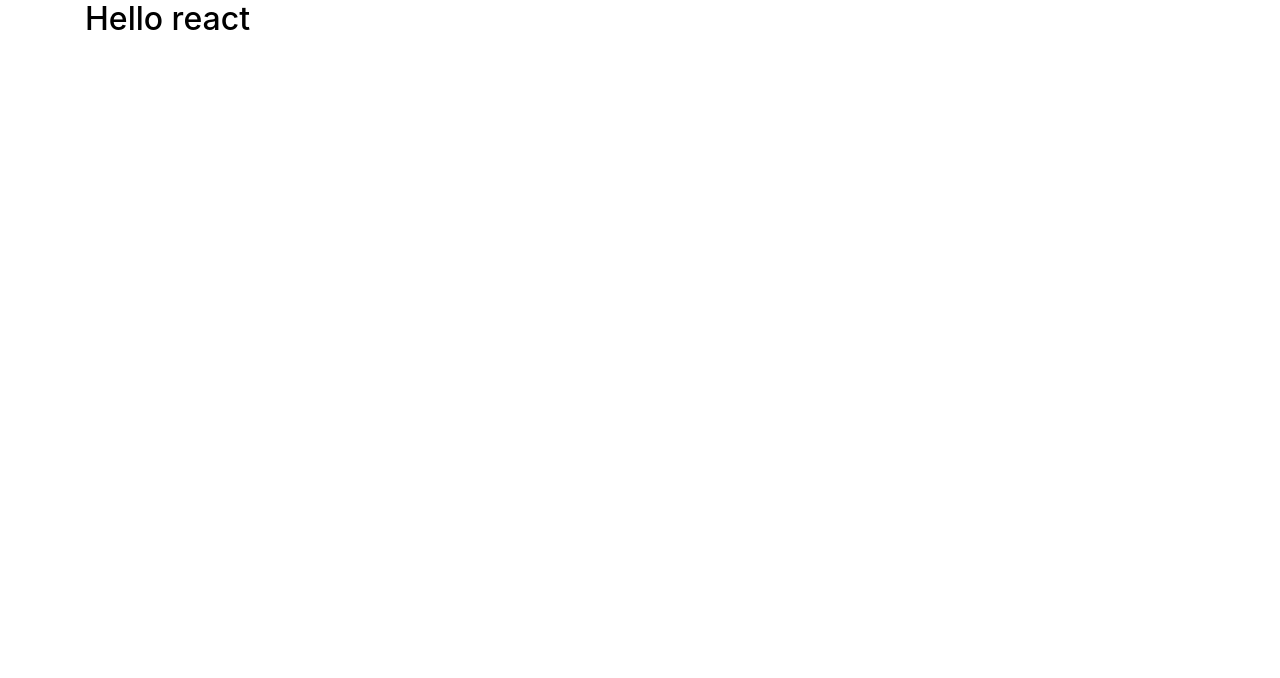
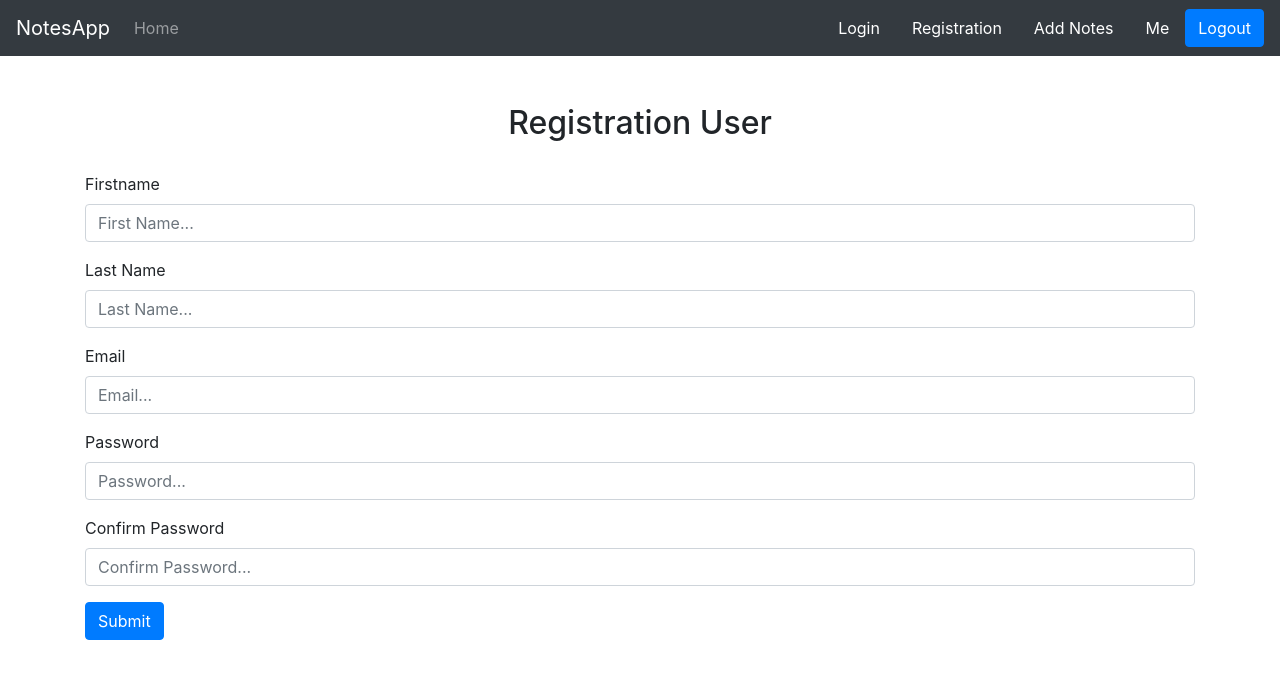
Before and after one commit to jakdev047/frontend, a React (Create React App) app: page /registration in a window 1280 px wide. Shown: the top 678 px of the page. Built offline with nearby package versions, Linux system fonts and the light colour scheme.

Commit message:
to create registration, signup, addnote, home, error page

```diff
--- a/package.json
+++ b/package.json
@@ -10,6 +10,7 @@
     "node-sass": "^4.14.1",
     "react": "^16.13.1",
     "react-dom": "^16.13.1",
+    "react-router-dom": "^5.1.2",
     "react-scripts": "3.4.1",
     "reactstrap": "^8.4.1"
   },
--- a/public/index.html
+++ b/public/index.html
@@ -24,7 +24,7 @@
       work correctly both with client-side routing and a non-root public URL.
       Learn how to configure a non-root public URL by running `npm run build`.
     -->
-    <title>React App</title>
+    <title>Notes App</title>
   </head>
   <body>
     <noscript>You need to enable JavaScript to run this app.</noscript>
--- a/src/App.js
+++ b/src/App.js
@@ -1,19 +1,36 @@
 import React from 'react';
 
-import {Container} from 'reactstrap';
+// router
+import {BrowserRouter as Router,Switch,Route} from "react-router-dom";
 
 // style
 import 'bootstrap/dist/css/bootstrap.min.css';
 import './assets/sass/index.scss';
 
+// components
+import Header from './layout/Header';
+
+// pages
+import Home from './pages/Home';
+import Error from './pages/Error';
+import Registration from './pages/Registration';
+import Signup from './pages/Signup';
+import Addnotes from './pages/Addnotes';
 
 const App = () => {
   return (
-    <div className="App">
-      <Container>
-        <h2>Hello react</h2>
-      </Container>
-    </div>
+    <Router>
+      <div className="App">
+        <Header />
+        <Switch>
+          <Route exact path="/" component={Home}/>
+          <Route exact path="/add-notes" component={Addnotes}/>
+          <Route exact path="/registration" component={Registration}/>
+          <Route exact path="/login" component={Signup}/>
+          <Route path="*" component={Error}/>
+        </Switch>
+      </div>
+    </Router>
   );
 }
 
--- a/src/assets/sass/index.scss
+++ b/src/assets/sass/index.scss
@@ -1,8 +1,31 @@
 $primaryColor: #000;
 
+* {
+  margin: 0;
+  padding: 0;
+  box-sizing: border-box;
+}
 
-.App {
-  h2{
-    color: $primaryColor;
+a,a:hover,a:focus{
+  text-decoration: none;
+}
+
+a.nav-link {
+  color: #fff;
+  opacity: 1;
+}
+
+.registration-section {
+  h2 {
+    text-align: center;
+    margin-bottom: 30px;
   }
 }
+
+.error-section {
+  h2{
+    font-size: 72px;
+    text-align: center;
+    color: #eb1b33;
+  }
+}
--- /dev/null
+++ b/src/layout/Header.js
@@ -0,0 +1,31 @@
+import React,{useState} from 'react';
+
+import {Collapse,Navbar,NavbarToggler,NavbarBrand,Nav,NavItem,NavLink,Button} from 'reactstrap';
+
+const Header = () => {
+  const [isOpen, setIsOpen] = useState(false);
+  const toggle = () => setIsOpen(!isOpen);
+
+  return (
+    <div className="header-section">
+      <Navbar color="dark" dark expand="md">
+        <NavbarBrand href="/">NotesApp</NavbarBrand>
+        <NavbarToggler onClick={toggle} />
+        <Collapse isOpen={isOpen} navbar>
+          <Nav className="mr-auto" navbar>
+            <NavItem>
+              <NavLink href="/">Home</NavLink>
+            </NavItem>
+          </Nav>
+          <NavLink href="/login">Login</NavLink>
+          <NavLink href="/registration">Registration</NavLink>
+          <NavLink href="/add-notes">Add Notes</NavLink>
+          <NavLink href="/">Me</NavLink>
+          <Button color="primary">Logout</Button>
+        </Collapse>
+      </Navbar>
+    </div>
+  );
+};
+
+export default Header;
--- /dev/null
+++ b/src/pages/Addnotes.js
@@ -0,0 +1,31 @@
+import React from 'react';
+
+import { Form,FormGroup,Label,Input, Button, Container } from 'reactstrap';
+
+const Addnotes = () => {
+  return (
+    <div className="registration-section my-5">
+      <Container>
+        <h2>Add Notes</h2>
+        <Form>
+          <FormGroup>
+            <Label for="title">Title</Label>
+            <Input type="text" name="title" id="title" placeholder="Title..." />
+          </FormGroup>
+
+          <FormGroup>
+            <Label for="comment">Comment</Label>
+            <Input type="textarea" name="text" id="comment" placeholder="Please Comment here..."/>
+          </FormGroup>
+
+          <FormGroup>
+            <Button color="primary">Add Note</Button>
+          </FormGroup>
+
+        </Form>
+      </Container>
+    </div>
+  );
+};
+
+export default Addnotes;
--- /dev/null
+++ b/src/pages/Error.js
@@ -0,0 +1,14 @@
+import React from 'react';
+import { Container } from 'reactstrap';
+
+const Error = () => {
+  return (
+    <div className="error-section">
+      <Container>
+        <h2> 404 !!!</h2>
+      </Container>
+    </div>
+  );
+};
+
+export default Error;
--- /dev/null
+++ b/src/pages/Home.js
@@ -0,0 +1,14 @@
+import React from 'react';
+import { Container } from 'reactstrap';
+
+const Home = () => {
+  return (
+    <div className="home-section">
+      <Container>
+        <h2>Home page</h2>
+      </Container>
+    </div>
+  );
+};
+
+export default Home;
--- /dev/null
+++ b/src/pages/Registration.js
@@ -0,0 +1,45 @@
+import React from 'react';
+import { Form,FormGroup,Label,Input, Button, Container } from 'reactstrap';
+
+const Registration = () => {
+  return (
+    <div className="registration-section my-5">
+      <Container>
+        <h2>Registration User</h2>
+        <Form>
+          <FormGroup>
+            <Label for="firstname">Firstname</Label>
+            <Input type="text" name="firstname" id="firstname" placeholder="First Name..." />
+          </FormGroup>
+
+          <FormGroup>
+            <Label for="lastname">Last Name</Label>
+            <Input type="text" name="lastname" id="lastname" placeholder="Last Name..." />
+          </FormGroup>
+
+          <FormGroup>
+            <Label for="email">Email</Label>
+            <Input type="email" name="email" id="email" placeholder="Email..." />
+          </FormGroup>
+
+          <FormGroup>
+            <Label for="password">Password</Label>
+            <Input type="text" name="password" id="password" placeholder="Password..." />
+          </FormGroup>
+
+          <FormGroup>
+            <Label for="confirmpassword">Confirm Password</Label>
+            <Input type="text" name="confirmpassword" id="confirmpassword" placeholder="Confirm Password..." />
+          </FormGroup>
+
+          <FormGroup>
+            <Button color="primary">Submit</Button>
+          </FormGroup>
+
+        </Form>
+      </Container>
+    </div>
+  );
+};
+
+export default Registration;
--- /dev/null
+++ b/src/pages/Signup.js
@@ -0,0 +1,31 @@
+import React from 'react';
+import { Form,FormGroup,Label,Input, Button, Container } from 'reactstrap';
+
+const Signup = () => {
+  return (
+    <div className="registration-section my-5">
+      <Container>
+        <h2>Login User</h2>
+        <Form>
+
+          <FormGroup>
+            <Label for="email">Email</Label>
+            <Input type="email" name="email" id="email" placeholder="Email..." />
+          </FormGroup>
+
+          <FormGroup>
+            <Label for="password">Password</Label>
+            <Input type="text" name="password" id="password" placeholder="Password..." />
+          </FormGroup>
+
+          <FormGroup>
+            <Button color="primary">Login</Button>
+          </FormGroup>
+
+        </Form>
+      </Container>
+    </div>
+  );
+};
+
+export default Signup;
```
Also changed, not shown: 1 other file (tests, documents, lock files or other folders).
